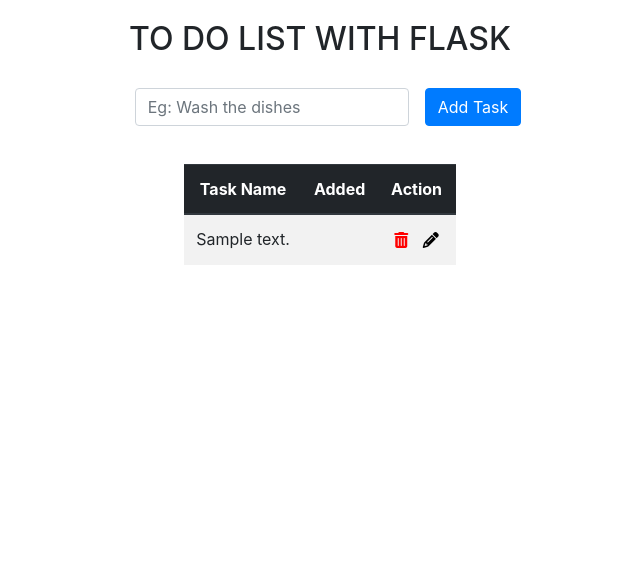
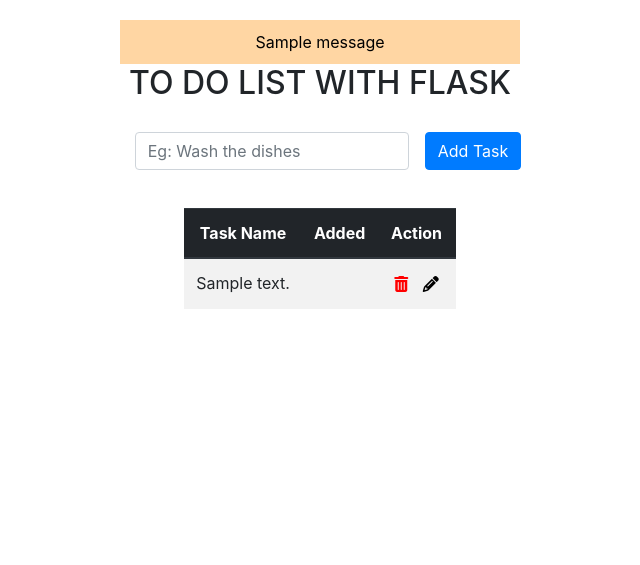
Before and after one commit to joselluis7/flask-todolist, a Flask app: template app/templates/index.html in a window 1280 px wide. Shown: the part 44-609 px from the top of the page, without its empty margins (320-960 px from the left). Run offline with Flask 2, Linux system fonts and the light colour scheme; the template is opened without the code that fills it: most values are stand-ins (such as "Sample title", 1, 10 or a date in 2020); one stand-in notice (Sample message) is shown; parts of the project's set-up code (start-up, migrations or seed data) failed here and were passed over; some libraries are stand-ins or nearby versions.

Commit message:
added flash messages

```diff
--- a/app/app.py
+++ b/app/app.py
@@ -1,10 +1,10 @@
 # -*- coding: utf-8 -*-
-from flask import Flask, render_template, url_for, request, redirect
+from flask import Flask, render_template, url_for, request, redirect, flash
+
 from app.extensions import database
 from app.extensions.database import db
 from app.extensions import appearance
 from app.models.tables import Todo
-
 
 app = Flask(__name__)
 app.config.from_object('settings')
@@ -17,19 +17,18 @@
     if request.method == 'POST':
         task_content = request.form['content']
         new_task = Todo(content=task_content)
-        try:
+        if new_task:
             db.session.add(new_task)
             db.session.commit()
+            flash('Added task named as {}.'.format(new_task.content))
             return redirect('/')
-        except:
-            return "There was an issue adding a task"
-    else:
-        tasks = Todo.query.order_by(Todo.data_created).all()
-        return render_template('index.html', tasks=tasks)
+        return "There was an issue adding a task"
+    tasks = Todo.query.order_by(Todo.data_created).all()
+    return render_template('index.html', tasks=tasks)
+
 
 @app.route('/delete/<int:id>')
 def delete(id):
-
     task = Todo.query.get_or_404(id)
     try:
         db.session.delete(task)
@@ -38,9 +37,9 @@
     except:
         return "Something went wrong while deleting"
 
+
 @app.route('/update/<int:id>', methods=['POST','GET'])
 def update(id):
-
     task = Todo.query.get_or_404(id)
     if request.method == 'POST':
         task.content = request.form['content']
@@ -52,5 +51,6 @@
     else:
         return render_template('update.html', task=task)
 
+
 def create_app():
     return app
--- a/app/templates/index.html
+++ b/app/templates/index.html
@@ -4,8 +4,17 @@
 
 
 {% block content %}
-
-
+{% with messages = get_flashed_messages () %}
+    {% if messages %}
+        {% for message in messages %}
+        <div class="row">
+            <div class="center col-md-12">
+                <p class="flashes">{{ message }} </p>
+            </div>
+        </div>
+        {% endfor %}
+    {% endif %}
+{% endwith %}
 <div id="content">
     <h2 class="text-center">TO DO LIST WITH FLASK</h2>
     <div class="center area">
--- a/settings.py
+++ b/settings.py
@@ -1,2 +1,3 @@
 SQLALCHEMY_DATABASE_URI = 'sqlite:///todo.db'
 SQLALCHEMY_TRACK_MODIFICATIONS = True
+SECRET_KEY = '\xbf\x95j\x11\xecv\xf5\xb8Jc\xef\xa0\xd1P\xccq\xfa\xf6\xb4\xd2)\x12\x1b\xe0'
```
Also changed, not shown: app/todo.db.
